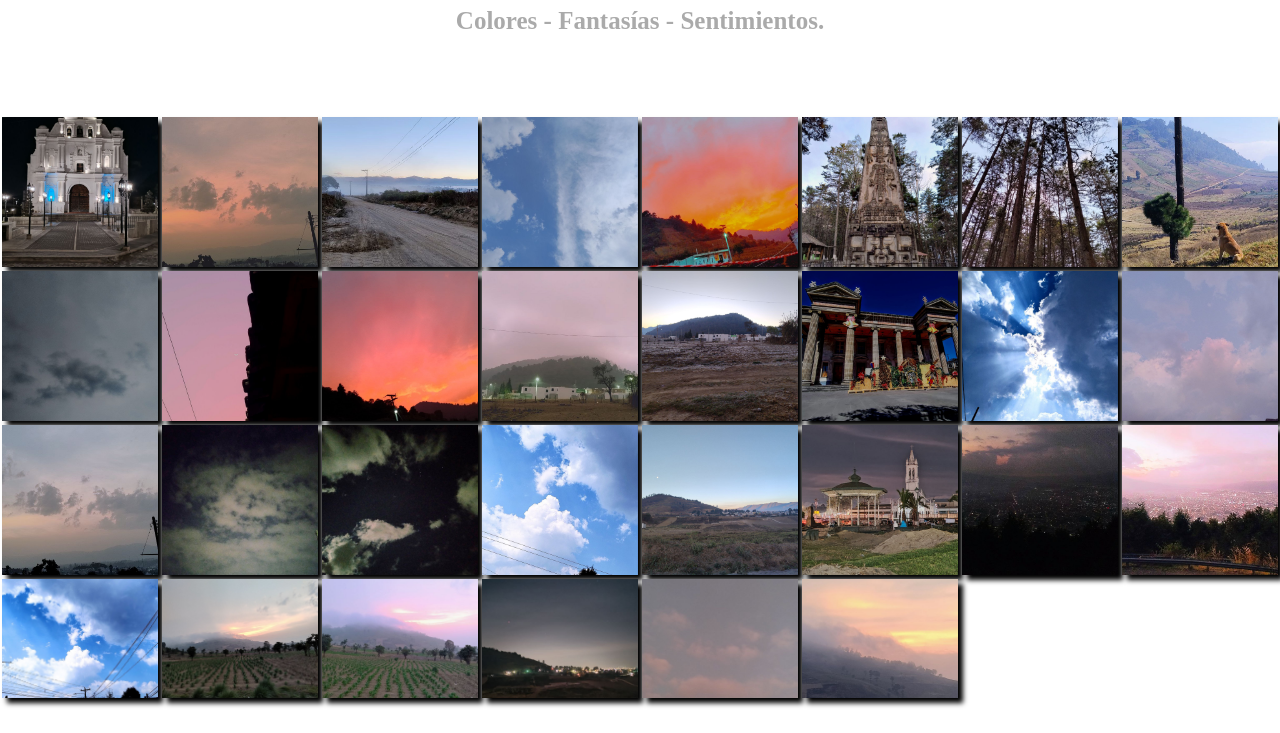
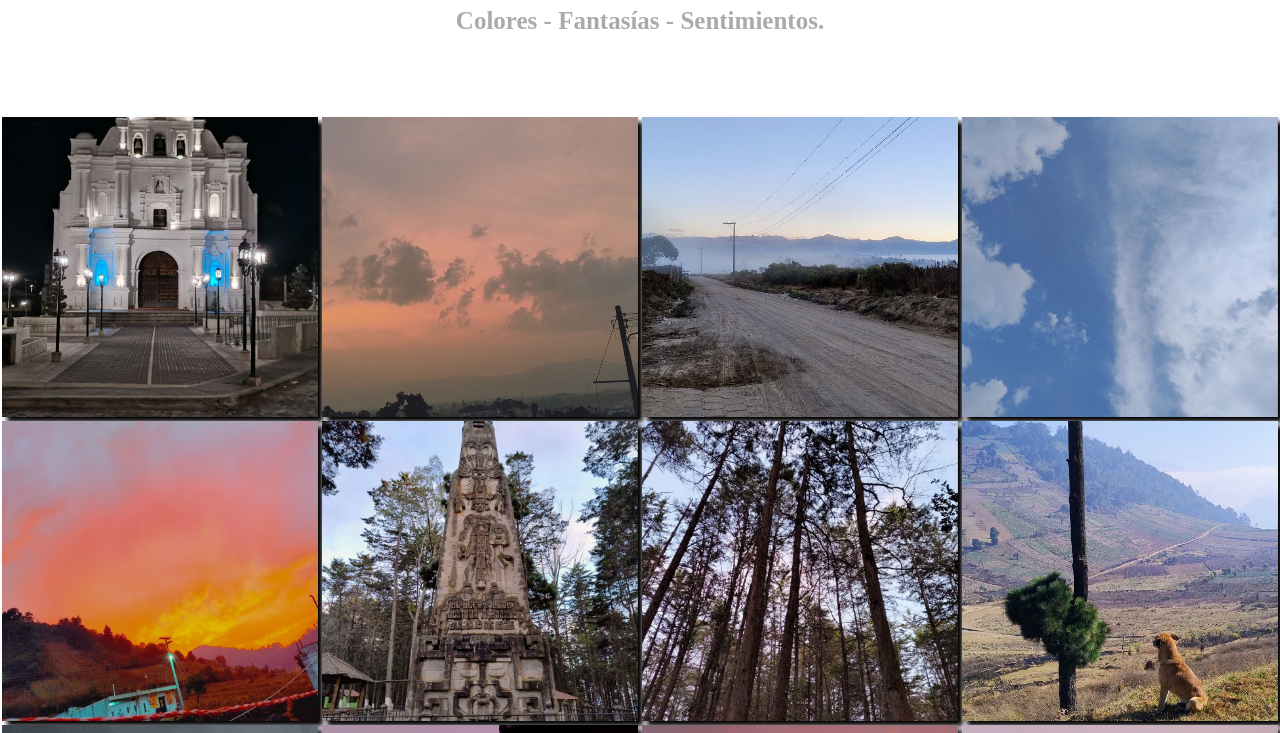
Before and after one commit to Arriola0/fotografias, a plain HTML site: page index.html in a window 1280 px wide. Shown: the part 67-800 px from the top of the page. Drawn offline with Linux system fonts and the light colour scheme.

Commit message:
Septima Actualizacion Mayo

```diff
--- a/style/style.css
+++ b/style/style.css
@@ -105,3 +105,19 @@ html{
     color: #000;
     text-decoration: none;
 }
+
+
+
+
+
+
+
+@media(min-width: 768px){
+    .gallery {
+        grid-template-columns: repeat(auto-fill, minmax(300px, 1fr));
+     }
+
+     .imagen {
+         max-height: 300px;
+     }
+}
```
